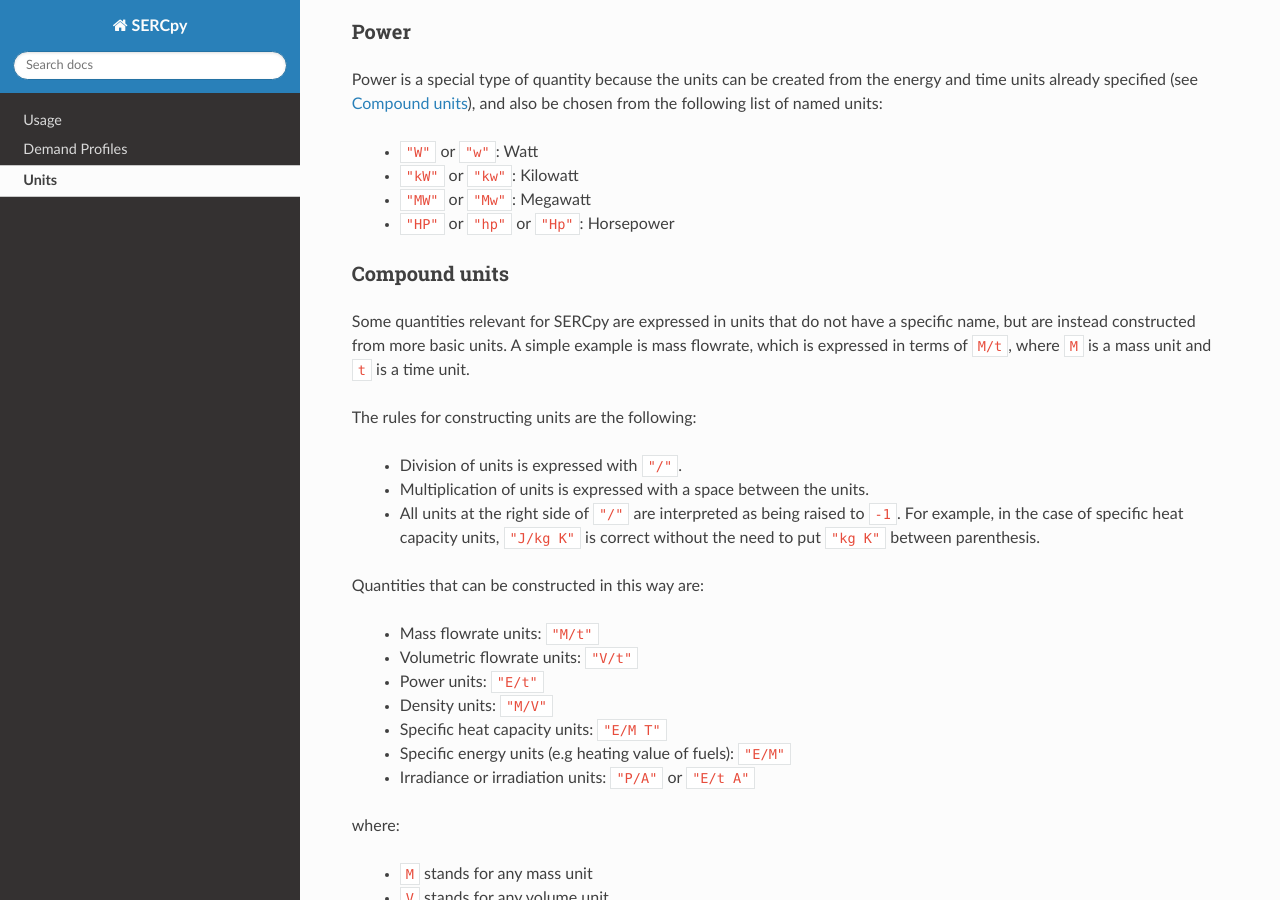
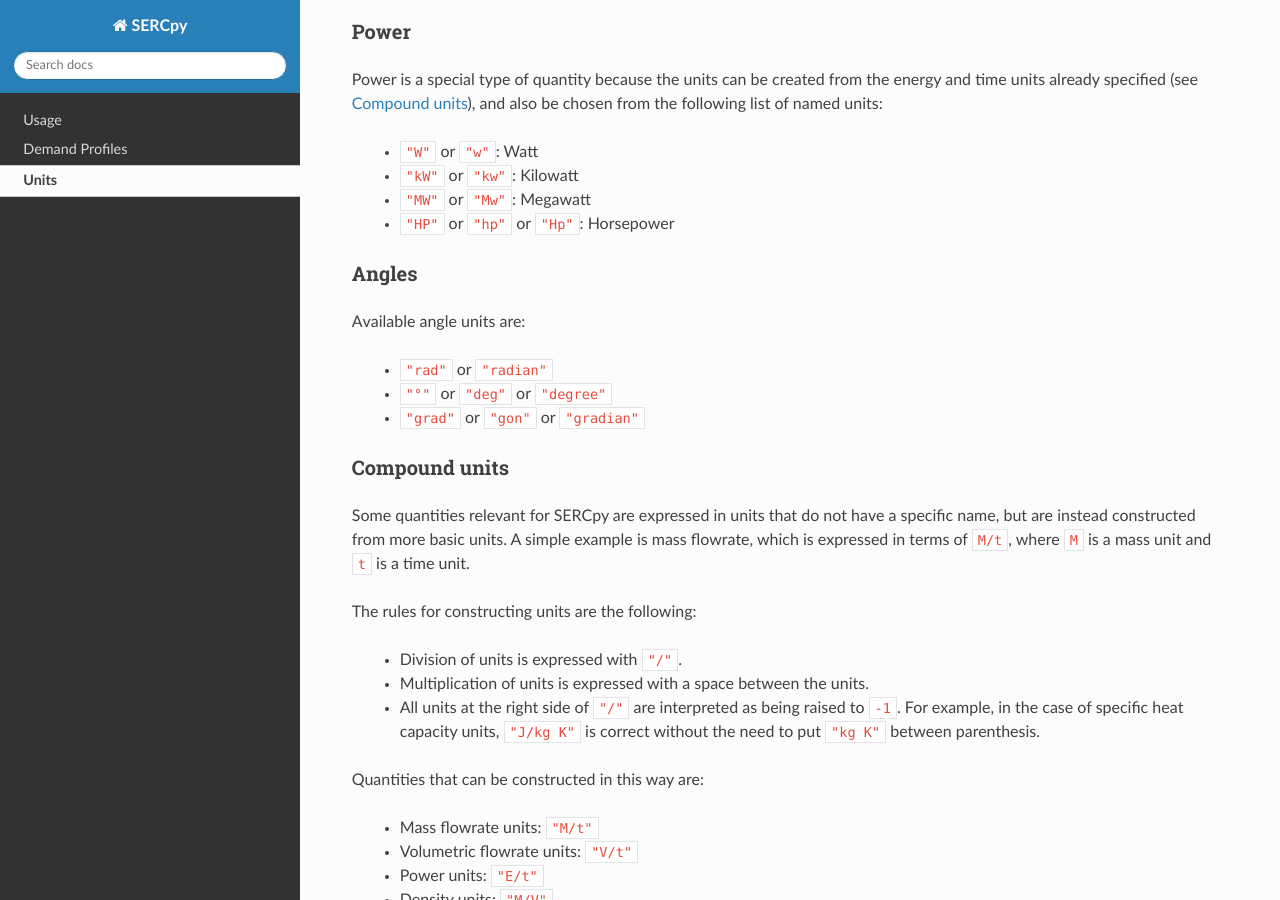
Before and after one commit to serc-chile/SERCpy, a Sphinx documentation site: the page built from docs/source/units.rst, in a window 1280 px wide and 900 px high, scrolled down 2636 px. Built offline with Sphinx 7.4.7 and the Read the Docs theme 3.1.0, drawn with Linux system fonts in a browser that asks for light colours; pages that are not in the unit, such as notebooks, are missing from menus.

Commit message:
Update units.rst

```diff
--- a/docs/source/units.rst
+++ b/docs/source/units.rst
@@ -118,6 +118,15 @@
   - `"MW"` or `"Mw"`: Megawatt
   - `"HP"` or `"hp"` or `"Hp"`: Horsepower
 
+Angles
+~~~~~~
+
+Available angle units are:
+
+  - `"rad"` or `"radian"`
+  - `"°"` or `"deg"` or `"degree"`
+  - `"grad"` or `"gon"` or `"gradian"`
+
 .. _compound_units:
 
 Compound units
```
